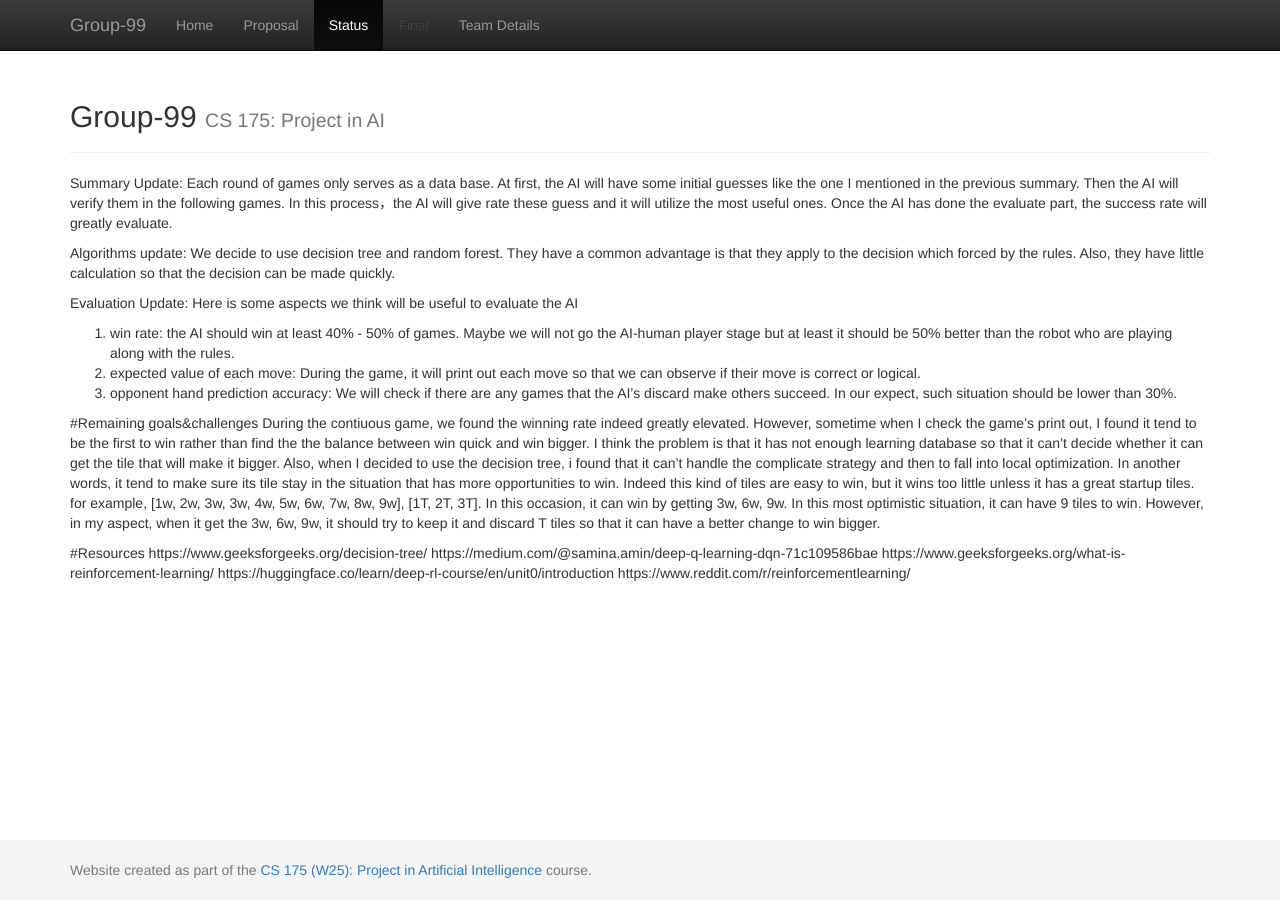
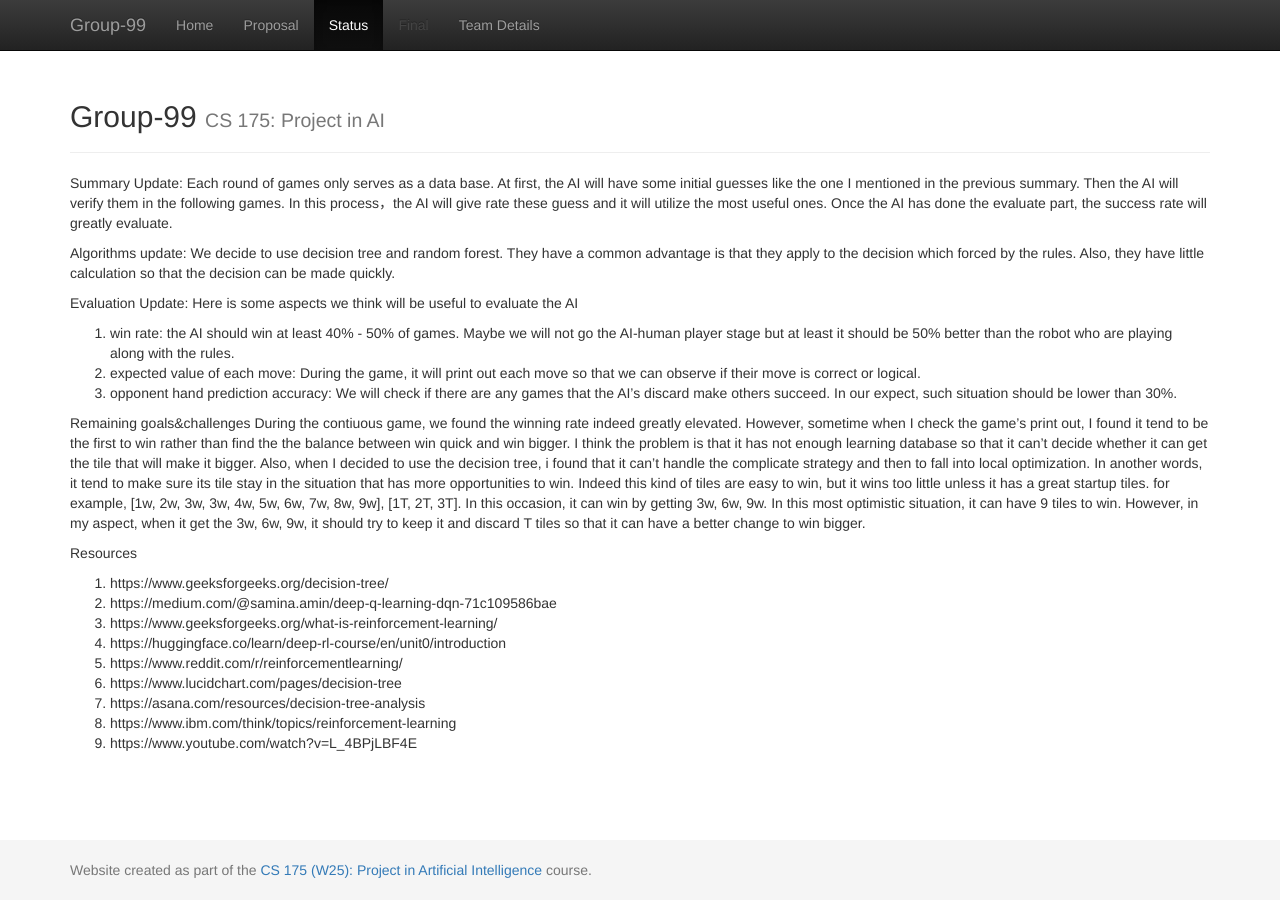
Before and after one commit to lzxtxdys/Sichuan-Mahjong, a Jekyll site: the page built from docs/status.md, in a window 1280 px wide. Built offline with Jekyll 4.4.1, drawn with Linux system fonts in a browser that asks for light colours; our own code applies the rules of GitHub Pages for plain Markdown files; part of the change alters nothing that is shown.

Commit message:
modify 1106

```diff
--- a/docs/status.md
+++ b/docs/status.md
@@ -7,12 +7,16 @@ Evaluation Update: Here is some aspects we think will be useful to evaluate the
 2. expected value of each move: During the game, it will print out each move so that we can observe if their move is correct or logical.
 3. opponent hand prediction accuracy: We will check if there are any games that the AI's discard make others succeed. In our expect, such situation should be lower than 30%.
 
-#Remaining goals&challenges
+Remaining goals&challenges
 During the contiuous game, we found the winning rate indeed greatly elevated. However, sometime when I check the game's print out, I found it tend to be the first to win rather than find the the balance between win quick and win bigger. I think the problem is that it has not enough learning database so that it can't decide whether it can get the tile that will make it bigger. Also, when I decided to use the decision tree, i found that it can't handle the complicate strategy and then to fall into local optimization. In another words, it tend to make sure its tile stay in the situation that has more opportunities to win. Indeed this kind of tiles are easy to win, but it wins too little unless it has a great startup tiles. for example, [1w, 2w, 3w, 3w, 4w, 5w, 6w, 7w, 8w, 9w], [1T, 2T, 3T]. In this occasion, it can win by getting 3w, 6w, 9w. In this most optimistic situation, it can have 9 tiles to win. However, in my aspect, when it get the 3w, 6w, 9w, it should try to keep it and discard T tiles so that it can have a better change to win bigger.
 
-#Resources
-https://www.geeksforgeeks.org/decision-tree/
-https://medium.com/@samina.amin/deep-q-learning-dqn-71c109586bae
-https://www.geeksforgeeks.org/what-is-reinforcement-learning/
-https://huggingface.co/learn/deep-rl-course/en/unit0/introduction
-https://www.reddit.com/r/reinforcementlearning/
+Resources
+1. https://www.geeksforgeeks.org/decision-tree/
+2. https://medium.com/@samina.amin/deep-q-learning-dqn-71c109586bae
+3. https://www.geeksforgeeks.org/what-is-reinforcement-learning/
+4. https://huggingface.co/learn/deep-rl-course/en/unit0/introduction
+5. https://www.reddit.com/r/reinforcementlearning/
+6. https://www.lucidchart.com/pages/decision-tree
+7. https://asana.com/resources/decision-tree-analysis
+8. https://www.ibm.com/think/topics/reinforcement-learning
+9. https://www.youtube.com/watch?v=L_4BPjLBF4E
```
